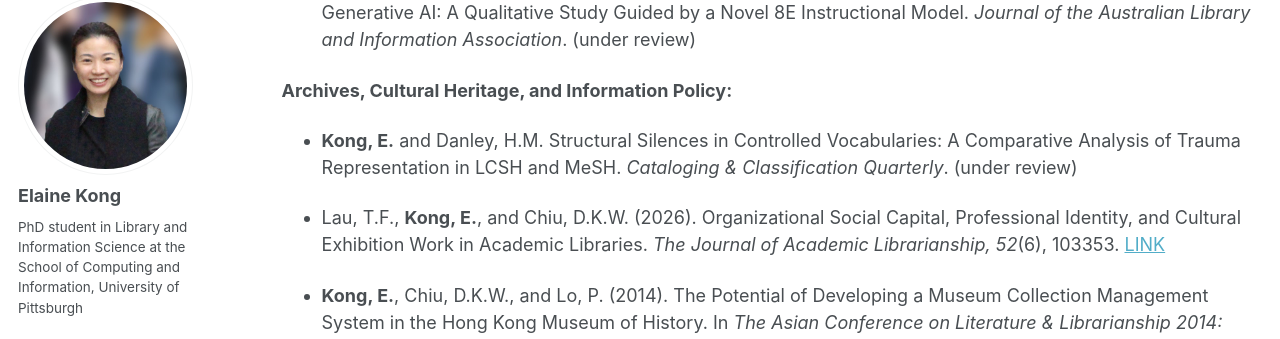
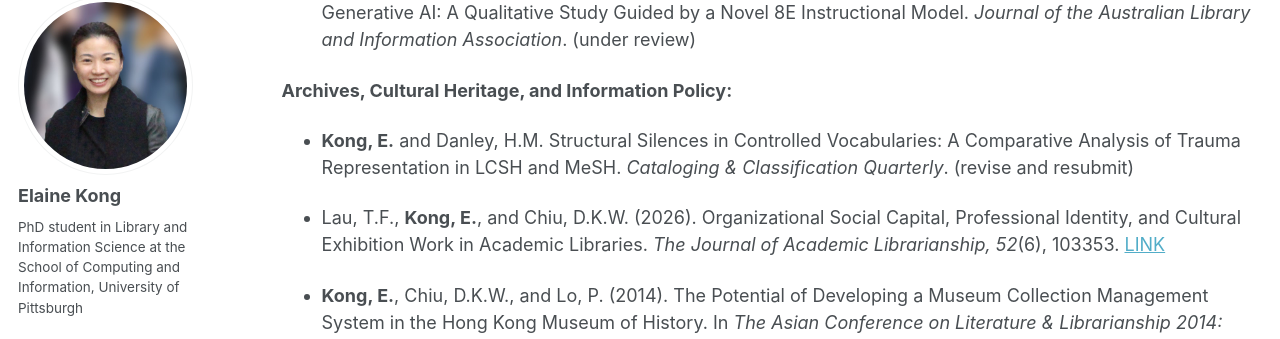
Before and after one commit to elainewskong/elainewskong.github.io, a Jekyll site: the page built from _pages/publications.md, in a window 1280 px wide and 900 px high, scrolled down 2568 px. Shown: the part 103-442 px from the top of the window. Built offline with Jekyll 4.4.1, drawn with Linux system fonts in a browser that asks for light colours; some web fonts are replaced; a script that is not in the unit is left out.

Commit message:
Update publications.md

```diff
--- a/_pages/publications.md
+++ b/_pages/publications.md
@@ -79,7 +79,7 @@ University Learning A Qualitative Study through the Lens of Self-Determination T
 
 **Archives, Cultural Heritage, and Information Policy:**
 
-* **Kong, E.** and Danley, H.M. Structural Silences in Controlled Vocabularies: A Comparative Analysis of Trauma Representation in LCSH and MeSH. *Cataloging & Classification Quarterly*. (under review)
+* **Kong, E.** and Danley, H.M. Structural Silences in Controlled Vocabularies: A Comparative Analysis of Trauma Representation in LCSH and MeSH. *Cataloging & Classification Quarterly*. (revise and resubmit)
 
 * Lau, T.F., **Kong, E.**, and Chiu, D.K.W. (2026). Organizational Social Capital, Professional Identity, and Cultural Exhibition Work in Academic Libraries. *The Journal of Academic Librarianship, 52*(6), 103353. [LINK](https://doi.org/10.1016/j.acalib.2026.103353)
 
```
